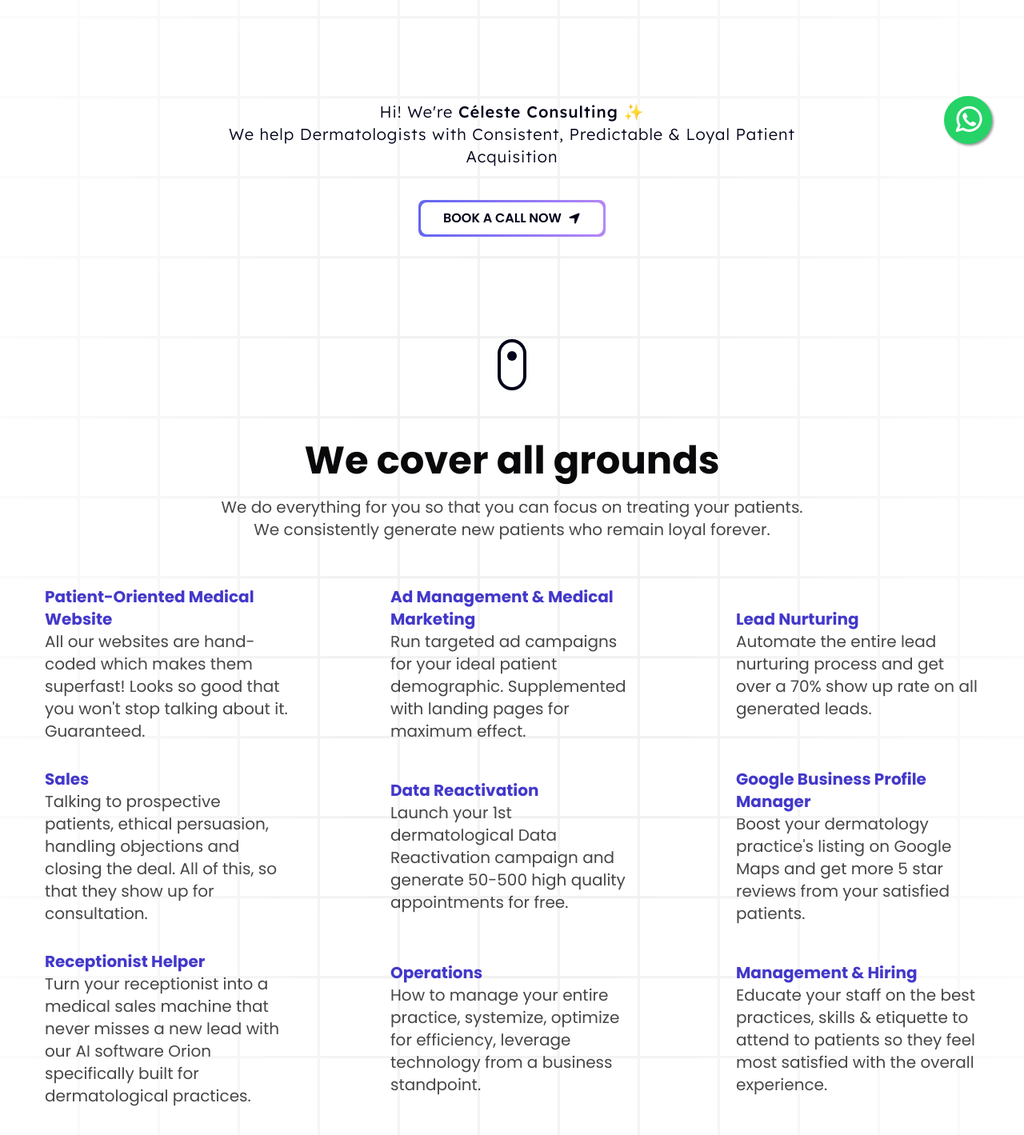
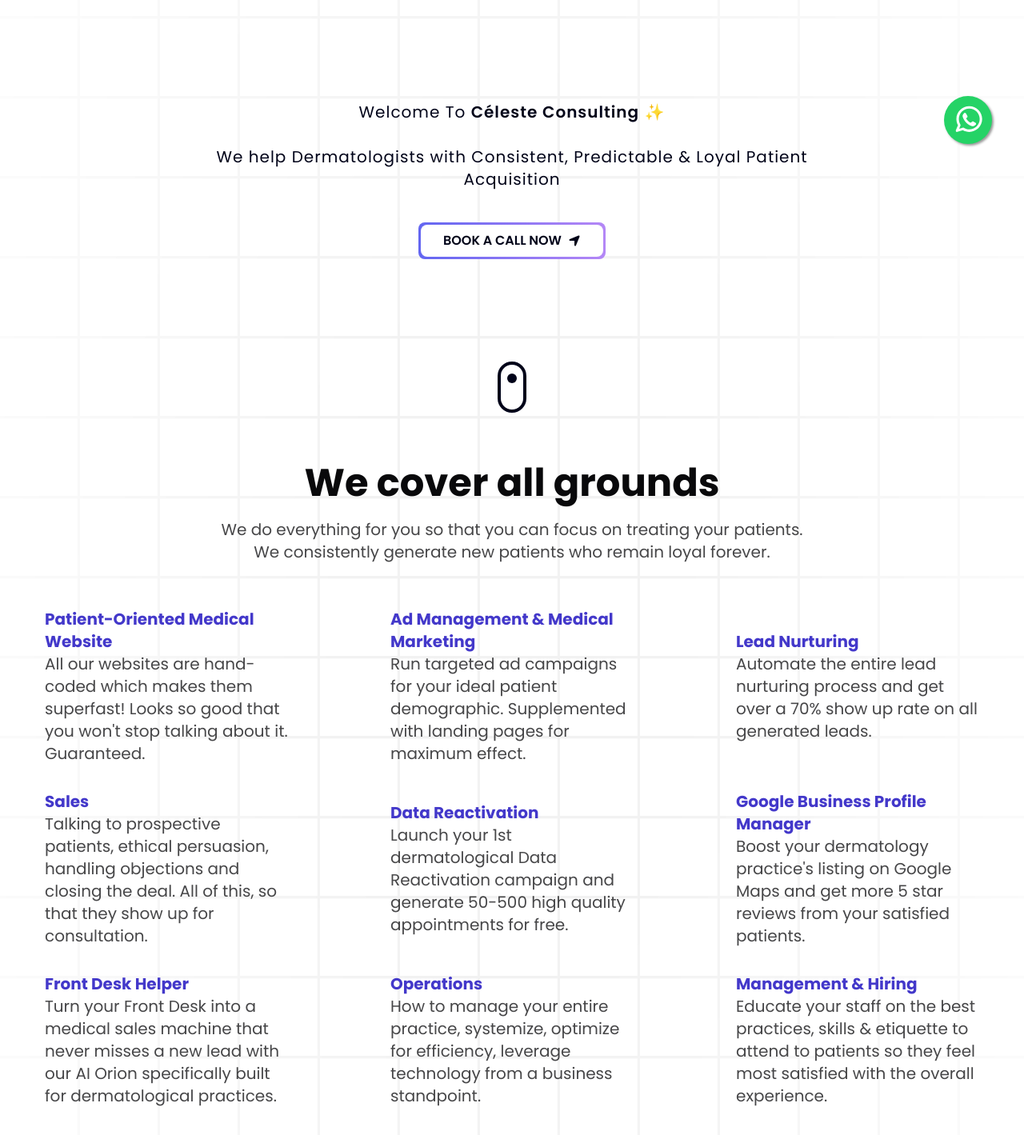
Before and after one commit to perplexingpasta/celeste-consulting, a Next.js app: page / in a window 1280 px wide. Shown: the part 580-1999 px from the top of the page at 80% size. Built offline with nearby package versions, Linux system fonts and the light colour scheme; what tailwindcss-filters would draw is missing.

Commit message:
minor changes

```diff
--- a/components/Hero2.tsx
+++ b/components/Hero2.tsx
@@ -16,29 +16,9 @@
 
 const Hero = () => {
   return (
-    <div className="pb-20 pt-16 md:pt-36" id="index">
-      {/* SPOTLIGHTS */}
-      <div className="hidden dark:block">
-        <Spotlight
-          className="top-16 h-screen md:-left-32 md:-top-20"
-          fill="white"
-        />
-        <Spotlight
-          className="left-full top-1 h-[70vh] md:left-full md:top-10 md:h-[80vh] md:w-[50vw]"
-          fill="purple"
-        />
-        <Spotlight
-          className="left-80 top-52 h-[80vh] md:left-80 md:top-28 md:w-[50vw]"
-          fill="blue"
-        />
-      </div>
-
+    <div className="pb-20 pt-16 md:pt-36" id="hero">
       <div className="relative z-10 my-5 flex justify-center md:my-12">
         <div className="flex max-w-[89vw] flex-col items-center justify-center md:max-w-2xl lg:max-w-[60vw]">
-          {/* <h1 className="uppercase tracking-widest text-xs text-center text-blue-100 max-w-80">
-            Dynamic Web Magic with Next.js
-          </h1> */}
-
           {/* HERO BIG TEXT */}
           <div className="mx-auto hidden max-w-5xl px-4 dark:block lg:mb-10">
             <h1 className="mt-12 text-center text-4xl font-extrabold uppercase tracking-wide text-white md:text-5xl md:!leading-tight lg:text-6xl lg:!leading-snug">
@@ -54,9 +34,10 @@
           </div>
 
           {/* HI WE ARE */}
-          <p className="my-10 mt-32 text-center font-lexendDeca text-base font-light text-black-100 dark:text-white md:text-lg md:tracking-wider lg:my-0 lg:mt-24 lg:text-xl">
-            Hi! We&apos;re{" "}
-            <span className="font-medium">Céleste Consulting</span> ✨
+          <p className="my-10 mt-32 text-center text-base text-black-100 md:text-lg md:tracking-wider lg:my-0 lg:mt-24 lg:text-xl">
+            Welcome To <span className="font-semibold">Céleste Consulting</span>{" "}
+            ✨
+            <br />
             <br /> We help Dermatologists with Consistent, Predictable & Loyal
             Patient Acquisition
           </p>
@@ -66,14 +47,14 @@
             href="https://calendly.com/celeste-consulting/strategy-session-w-celeste-consulting"
             target="_blank"
           >
-            <div className="hidden dark:block">
+            {/* <div className="hidden dark:block">
               <MagicButton
                 title="BOOK A CALL NOW"
                 icon={<FaLocationArrow />}
                 position="right"
               />
-            </div>
-            <div className="block dark:hidden">
+            </div> */}
+            <div>
               <LitUpButton
                 title="BOOK A CALL NOW"
                 icon={<FaLocationArrow />}
--- a/data/index2.ts
+++ b/data/index2.ts
@@ -117,8 +117,8 @@
   },
   {
     id: 7,
-    title: "Receptionist Helper",
-    des: "Turn your receptionist into a medical sales machine that never misses a new lead with our AI software Orion specifically built for dermatological practices.",
+    title: "Front Desk Helper",
+    des: "Turn your Front Desk into a medical sales machine that never misses a new lead with our AI Orion specifically built for dermatological practices.",
   },
   {
     id: 8,
```
